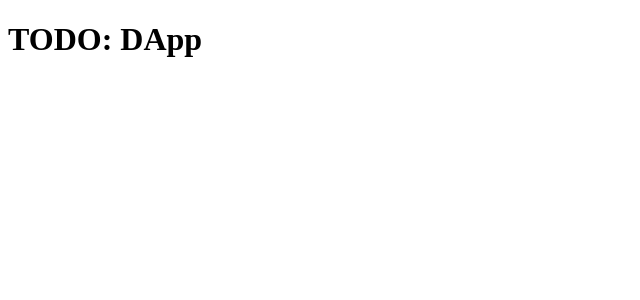
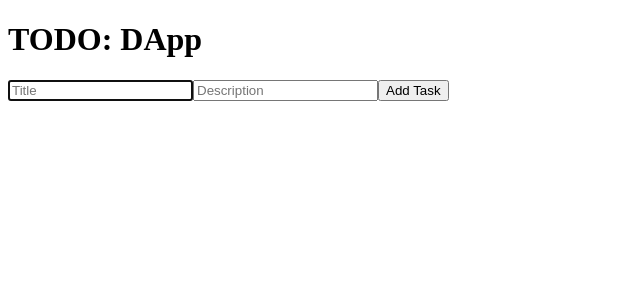
Before and after one commit to thejasmeetsingh/todo-dapp, a React (Create React App) app in the folder frontend/: page / in a window 1280 px wide. Shown: the top 300 px of the page, without its empty margins (0-640 px from the left). Built offline with nearby package versions, Linux system fonts and the light colour scheme.

Commit message:
Added Add task form

```diff
--- a/frontend/src/App.jsx
+++ b/frontend/src/App.jsx
@@ -1,7 +1,12 @@
+import AddTask from "./components/AddTask";
+
 const App = () => {
   return (
     <div>
       <h1>TODO: DApp</h1>
+      <div>
+        <AddTask />
+      </div>
     </div>
   );
 };
--- a/frontend/src/components/AddTask.jsx
+++ b/frontend/src/components/AddTask.jsx
@@ -1,3 +1,11 @@
 export default function AddTask() {
-  return <div>Add Task</div>;
+  return (
+    <div>
+      <form>
+        <input autoFocus placeholder="Title" />
+        <input placeholder="Description" />
+        <button type="submit">Add Task</button>
+      </form>
+    </div>
+  );
 }
```
